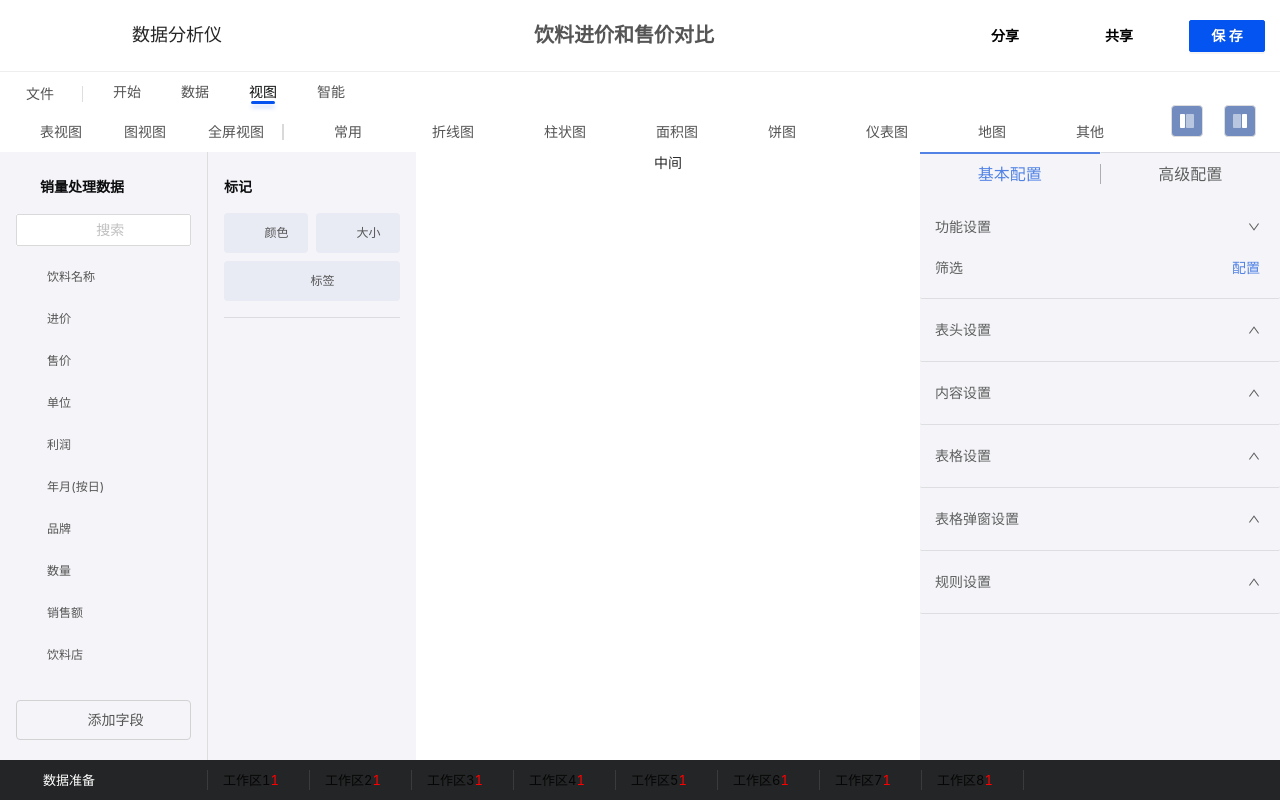
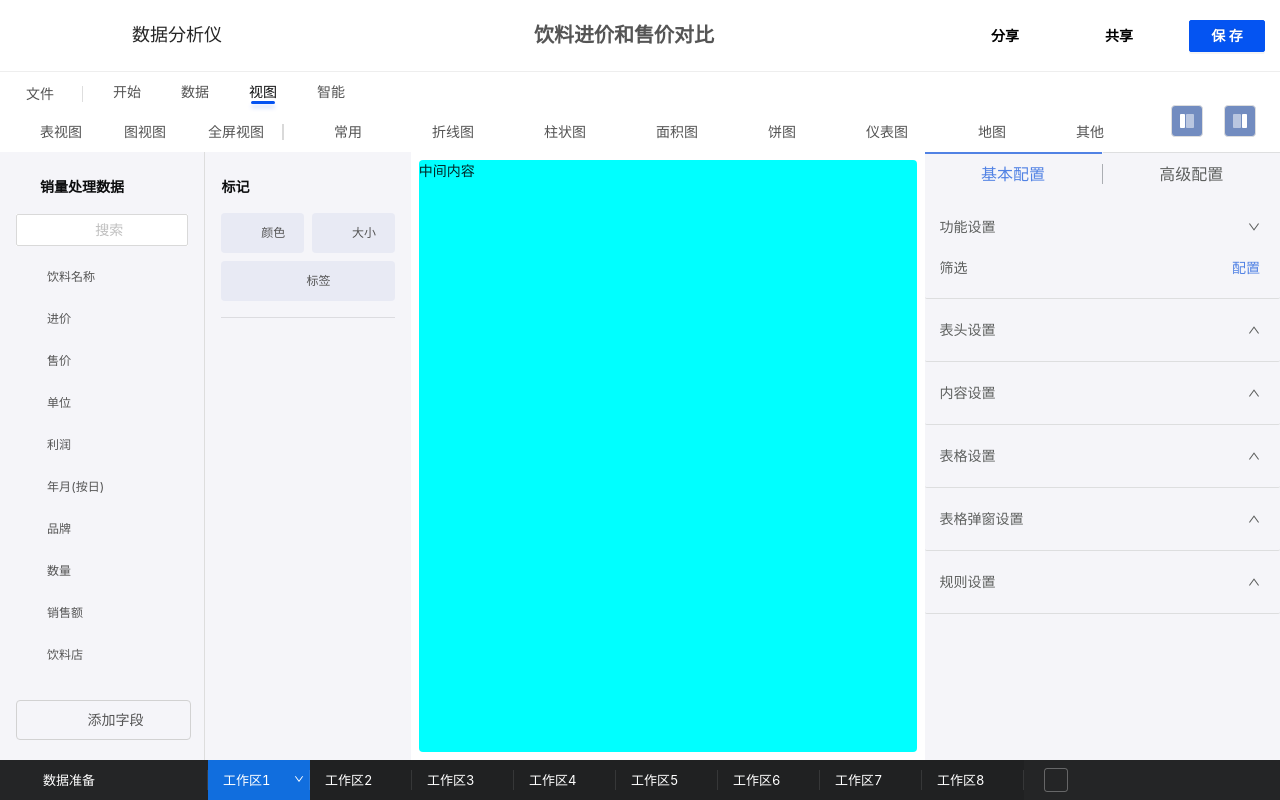
Before and after one commit to PingmengWocha/smartexam, a React (Create React App) app: page / in a window 1280 px wide. Built offline with nearby package versions, Linux system fonts and the light colour scheme.

Commit message:
底部完成，编写主体

```diff
--- a/src/App.jsx
+++ b/src/App.jsx
@@ -3,14 +3,45 @@ import Main from './components/Main/Main';
 import Footer from './components/Footer/Footer';
 import './App.less';
 
-function App() {
-  return (
-    <div className="App">
-      <Header></Header>
-      <Main></Main>
-      <Footer></Footer>
-    </div>
-  );
+// function App() {
+//   return (
+//     <div className="App">
+//       <Header ></Header>
+//       <Main></Main>
+//       <Footer></Footer>
+//     </div>
+//   );
+// }
+
+import React, { Component } from 'react'
+
+export default class App extends Component {
+  state = {
+    leftShow: true,
+    rightShow: true,
+  }
+  handleSide = (type) => {
+    let tmp;
+    if (type === 0) {
+      tmp = this.state.leftShow;
+      tmp = !tmp;
+      this.setState({ leftShow: tmp });
+    } else if (type === 1) {
+      tmp = this.state.rightShow;
+      tmp = !tmp;
+      this.setState({ rightShow: tmp });
+    }
+  }
+
+
+  render() {
+    let { leftShow, rightShow } = this.state;
+    return (
+      <div className='App'>
+        <Header showClick={this.handleSide}></Header>
+        <Main leftShow={leftShow} rightShow={rightShow}></Main>
+        <Footer></Footer>
+      </div>
+    )
+  }
 }
-
-export default App;
--- a/src/App.less
+++ b/src/App.less
@@ -5,7 +5,6 @@
 
   a {
     text-decoration: none;
-    color: red;
   }
 }
 
--- a/src/components/Footer/Footer.jsx
+++ b/src/components/Footer/Footer.jsx
@@ -1,6 +1,7 @@
 import { Dropdown, Menu } from 'antd';
 import React, { Component } from 'react';
 import Icon from '../Icon/Icon';
+import { DownOutlined } from '@ant-design/icons'
 import footer from './footer.module.css'
 
 let sheetArr = [0, 0, 0, 0, 0, 0, 0, 0, 9, 10];
@@ -42,34 +43,33 @@ const { SubMenu } = Menu;
 
 let colorList = [
   {
-    background: 'rgb(17,110,222);'
+    background: 'rgb(17,110,222)'
   },
   {
-    background: 'rgb(209,46,42);'
+    background: 'rgb(209,46,42)'
   },
   {
-    background: 'rgb(221,104,35);'
+    background: 'rgb(221,104,35)'
   },
   {
-    background: 'rgb(38,128,60);'
+    background: 'rgb(38,128,60)'
   },
   {
-    background: 'rgb(198,36,119);'
+    background: 'rgb(198,36,119)'
   },
   {
-    background: 'rgb(131,62,220);'
+    background: 'rgb(131,62,220)'
   },
   {
-    background: 'rgb(17,112,118);'
+    background: 'rgb(17,112,118)'
   },
   {
-    background: 'rgb(84,88,93);'
+    background: 'rgb(84,88,93)'
   }
 ]
 
 let menu = (
   <Menu>
-    <Menu.ItemGroup>
     <Menu.Item>
       复制
     </Menu.Item>
@@ -79,7 +79,6 @@ let menu = (
     <Menu.Item>
       删除
     </Menu.Item>
-    </Menu.ItemGroup>
     <SubMenu title='颜色'>
       <Menu.Item>
         <div className={footer.color_content}>
@@ -93,7 +92,11 @@ let menu = (
 )
 
 class Footer extends Component {
+  state = {
+    currentLI: 1
+  }
   render() {
+    let { currentLI } = this.state;
     return (
       <div className={footer.tabs_bottom}>
         <div className={footer.menu_list}>
@@ -101,22 +104,43 @@ class Footer extends Component {
             <Icon iconstyle={{ fontSize: '16px', color: 'white', marginRight: '10px' }} icontext='shuju'></Icon>
             <span>数据准备</span>
           </div>
-          <ul className={footer.sheet_list}>
+          <ul className={footer.sheet_list} onClick={this.handleLiClick}>
             {sheetList.map(item => (
               <li
-                className={`${footer.menu_item} ${footer.sheet_item}`}
+                data-current = '1'
+                data-id={item.id}
+                className={`${footer.menu_item} ${footer.sheet_item} ${item.id === currentLI ? footer.active : ''}`}
                 title={item.name}
                 key={item.id}>
                 <span>{item.name}</span>
                 <Dropdown overlay={menu} arrow={{ pointAtCenter: true }} placement="top">
-                  <a>1</a>
+                  <a className={`${footer.panel_link} ${item.id === currentLI ? '' : footer.node_hide}`}>
+                    <DownOutlined></DownOutlined>
+                  </a>
                 </Dropdown>
               </li>
             ))}
           </ul>
         </div>
+        <div className={footer.create_btn}>
+          <Icon iconstyle={{ color: '#adadad', fontSize: '15px', fontWeight: 700, lineHeight: '24px' }} icontext='jiahao1'></Icon>
+        </div>
       </div>
     );
+  }
+
+  handleLiClick = (event) => {
+    let { currentLI } = this.state;
+    console.log(event.nativeEvent.path)
+    let node = event.nativeEvent.path.find(n => {
+      if (n.localName === 'li' && n.dataset && n.dataset.current === '1') {
+        return n
+      }
+    });
+    if(!node) return
+    let { id } = node.dataset;
+    if (currentLI === id) return
+    this.setState({ currentLI: parseInt(id) });
   }
 }
 
--- a/src/components/Footer/footer.module.css
+++ b/src/components/Footer/footer.module.css
@@ -12,6 +12,10 @@
     height: 1em;
     fill: currentColor;
     overflow: hidden;
+}
+
+.node_hide {
+    display: none !important;
 }
 
 .tabs_bottom {
@@ -79,6 +83,23 @@
     width: calc(100% - 208px);
 }
 
+
+/* 自定义scroll */
+.sheet_list::-webkit-scrollbar {
+    height: 5px;
+    width: 5px;
+}
+
+.sheet_list::-webkit-scrollbar-thumb {
+    background-color: #b5b5b5;
+    border-radius: 8px;
+}
+
+.sheet_list::-webkit-scrollbar-track {
+    background-color: #ececec;
+    border-radius: 8px;
+}
+
 .color_content {
     height: 26px;
     width: 200px;
@@ -98,4 +119,38 @@
     overflow: hidden;
     text-overflow: ellipsis;
     white-space: nowrap;
+    background-color: rgba(0, 0, 0, .1);
 }
+
+.sheet_item.active {
+    background-color: rgb(17, 110, 222);
+}
+
+.panel_link {
+    position: absolute;
+    right: 5px;
+    top: 0px;
+    transition: all .3s ease;
+}
+
+.panel_link:hover {
+    transform: rotate(180deg);
+}
+
+
+.tabs_bottom .menu_list .menu_item span {
+    color: #fff;
+    position: relative;
+    z-index: 1;
+}
+
+.create_btn {
+    border: 1px solid hsla(0, 0%, 100%, .3);
+    border-radius: 3px;
+    cursor: pointer;
+    height: 24px;
+    line-height: 23px;
+    margin-left: 20px;
+    text-align: center;
+    width: 24px;
+}
--- a/src/components/Header/Header.jsx
+++ b/src/components/Header/Header.jsx
@@ -5,10 +5,11 @@ import header from './header.module.css'
 
 export default class Header extends Component {
   render() {
+    let { showClick} = this.props;
     return (
       <div>
-          <HeaderTop></HeaderTop>
-          <HeaderItem/>
+        <HeaderTop></HeaderTop>
+        <HeaderItem showClick={showClick} />
       </div>
     )
   }
--- a/src/components/LeftSlider/LeftSlider.jsx
+++ b/src/components/LeftSlider/LeftSlider.jsx
@@ -167,6 +167,7 @@ export default class LeftSlider extends Component {
         getFocus: false
     }
     render() {
+        let {leftShow} = this.props;
         let { getFocus } = this.state
         let prefix = (
             <span className={`${leftslider.serach_span} all_icon`}>
@@ -176,7 +177,7 @@ export default class LeftSlider extends Component {
             </span>
         )
         return (
-            <div className={leftslider.slider}>
+            <div className={`${leftslider.slider} ${leftShow ? '' : leftslider.nor_hide}`}>
                 {/* 左侧部分 */}
                 <div className={leftslider.left_content}>
                     <div className={leftslider.columns}>
--- a/src/components/LeftSlider/leftslider.module.css
+++ b/src/components/LeftSlider/leftslider.module.css
@@ -289,3 +289,7 @@
 :global(.ant-popover-inner-content) {
     padding: 0px !important;
 }
+
+.nor_hide {
+    display: none !important;
+}
--- a/src/components/Main/Main.jsx
+++ b/src/components/Main/Main.jsx
@@ -4,12 +4,19 @@ import RightSlider from '../RightSlider/RightSlider'
 import main from './main.module.css'
 
 export default class Main extends Component {
+
   render() {
+    let { leftShow, rightShow } = this.props;
     return (
       <div className={main.main_content}>
-          <LeftSlider/>
-          中间
-          <RightSlider/>
+        <LeftSlider leftShow={leftShow} />
+        <div
+          className={`${main.middle} ${leftShow ?
+            (rightShow ? main.open_options_area : '') :
+            (rightShow ? main.close_options_mark : main.close_all)}`}>
+          中间内容
+        </div>
+        <RightSlider rightShow={rightShow} />
       </div>
     )
   }
--- a/src/components/Main/main.module.css
+++ b/src/components/Main/main.module.css
@@ -1,7 +1,28 @@
 .main_content {
     height: calc(100vh - 192px);
-    /* background: aquamarine; */
     width: 100%;
     display: flex;
     justify-content: space-between;
 }
+
+.middle {
+    width: calc(100% - 416px);
+    border-radius: 4px;
+    margin: 8px;
+    overflow: hidden;
+    position: relative;
+    background-color: aqua;
+    z-index: 20px;
+}
+
+.close_all {
+    width: 100%;
+}
+
+.open_options_area {
+    width: calc(100% - 776px);
+}
+
+.close_options_mark {
+    width: calc(100% -360px);
+}
--- a/src/components/RightSlider/RightSlider.jsx
+++ b/src/components/RightSlider/RightSlider.jsx
@@ -42,8 +42,9 @@ export default class RightSlider extends Component {
     }
     render() {
         let { currentIndex, aligns, scrollvalue } = this.state
+        let { rightShow } = this.props;
         return (
-            <div className={rightslider.slider}>
+            <div className={`${rightslider.slider} ${rightShow ? '' : rightslider.nor_hide}`}>
                 <div className={rightslider.bottom}>
                     <div className={rightslider.title} onClick={this.handleTitleClick}>
                         <div className={`${rightslider.half} ${currentIndex === '0' ? rightslider.active : ''}`} data-type='0'>基本配置</div>
--- a/src/components/RightSlider/rightslider.module.css
+++ b/src/components/RightSlider/rightslider.module.css
@@ -194,3 +194,7 @@
     background-color: rgb(246, 247, 248);
     border-color: rgb(222, 223, 224);
 }
+
+.nor_hide {
+    display: none !important;
+}
```
Also changed, not shown: src/components/Header/components/HeaderItem/HeaderItem.jsx (+8 -2 lines). Lines whose indentation alone changed are shown as unchanged.
